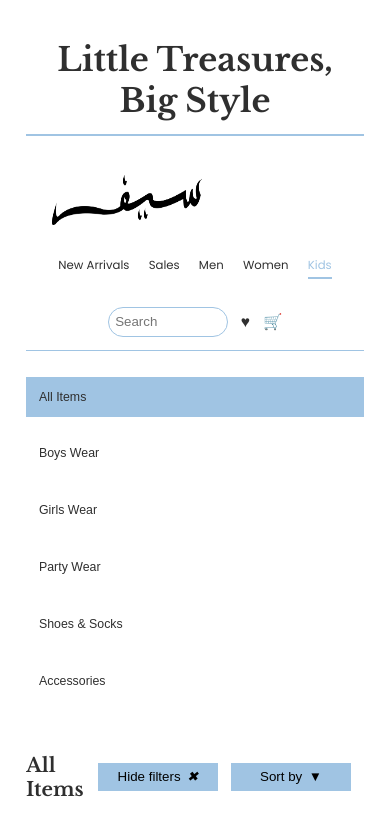
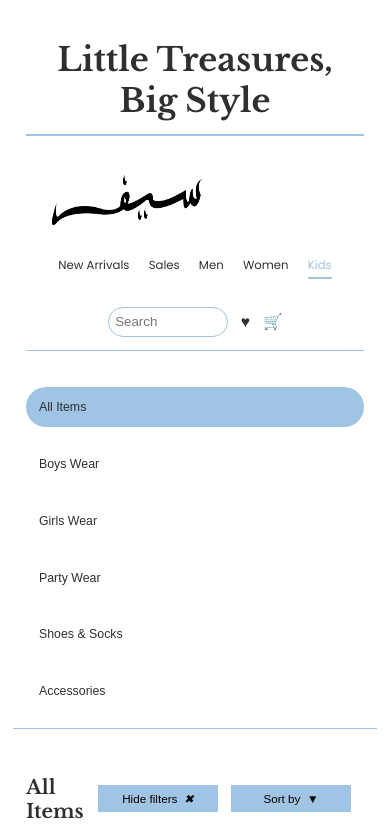
Before and after one commit to sayful-hassan/SAYF, a React (Vite) app: page /kids in a window 390 px wide. Shown: the top 825 px of the page. Built offline with nearby package versions, Linux system fonts and the light colour scheme.

Commit message:
Side filter categories are place above with horizontal scroll bar

```diff
--- a/src/styles/Men.css
+++ b/src/styles/Men.css
@@ -13,6 +13,13 @@
     position: sticky;
     top: 120px;
     height: fit-content;
+    flex: 0 0 30%;
+    position: sticky;
+    top: 120px;
+    height: fit-content;
+    background: var(--white);
+    z-index: 2; /* Ensure it stays above content */
+    margin-bottom: 1.5rem; /* Add spacing */
   }
 
   .filter-option {
@@ -124,10 +131,19 @@
 
     .filter-sidebar {
       position: static;
-      display: grid;
-      grid-template-columns: repeat(2, 1fr);
-      gap: 0.5rem;
-      margin-bottom: 1.5rem;
+      top: auto;
+      height: auto;
+      display: flex;
+      flex-direction: row;
+      overflow-x: auto;
+      scrollbar-width: none;
+      padding: 0.8rem 1rem;
+      margin: 0 -1rem 1rem;
+      gap: 0.8rem;
+      border-bottom: 1px solid var(--soft-blue);
+    }
+    .filter-sidebar::-webkit-scrollbar {
+      display: none; /* Chrome/Safari */
     }
 
     .product-grid {
@@ -138,16 +154,58 @@
       width: 100%;
       justify-content: space-between;
     }
+    .filter-option {
+      white-space: nowrap;
+      flex-shrink: 0;
+      padding: 0.8rem 1.2rem;
+      border-radius: 25px;
+      border: 1px solid var(--soft-blue);
+    }
+
+    .filter-option.active {
+      background: var(--soft-blue);
+      border-color: var(--charcoal-grey);
+    }
   }
 
   @media (max-width: 480px) {
+    .men-page {
+      padding: 0 1rem;
+    }
     .filter-sidebar {
-      grid-template-columns: 1fr;
+      display: flex;
+      overflow-x: auto;
+      scroll-snap-type: x mandatory;
+      -webkit-overflow-scrolling: touch;
+      scrollbar-width: none;
+      padding: 0.8rem 1rem;
+      margin: 0 -1rem;
+      gap: 0.8rem;
+
+    }
+    .filter-sidebar::-webkit-scrollbar {
+      display: none;
+    }
+    .filter-option {
+      scroll-snap-align: start;
+      flex: 0 0 auto;
+      white-space: nowrap;
+      padding: 0.8rem 1.2rem;
+      border-radius: 20px;
+      border: 1px solid var(--soft-blue);
+      background: var(--white);
+      font-size: 0.85rem;
+      transition: all 0.2s ease;
+    }
+    .filter-option.active {
+      background: var(--soft-blue);
+      color: var(--charcoal-grey);
+      border-color: var(--charcoal-grey);
     }
 
     .product-grid {
-      grid-template-columns: 1fr; /* Single column for mobile */
-    }
+      grid-template-columns: 1fr;
+      gap: 1rem;    }
 
     .product-card {
       margin-bottom: 1rem;
@@ -160,5 +218,7 @@
     .control-btn {
       width: 100%;
       justify-content: center;
+      padding: 0.5rem;
+      font-size: 0.9rem;
     }
   }
```
